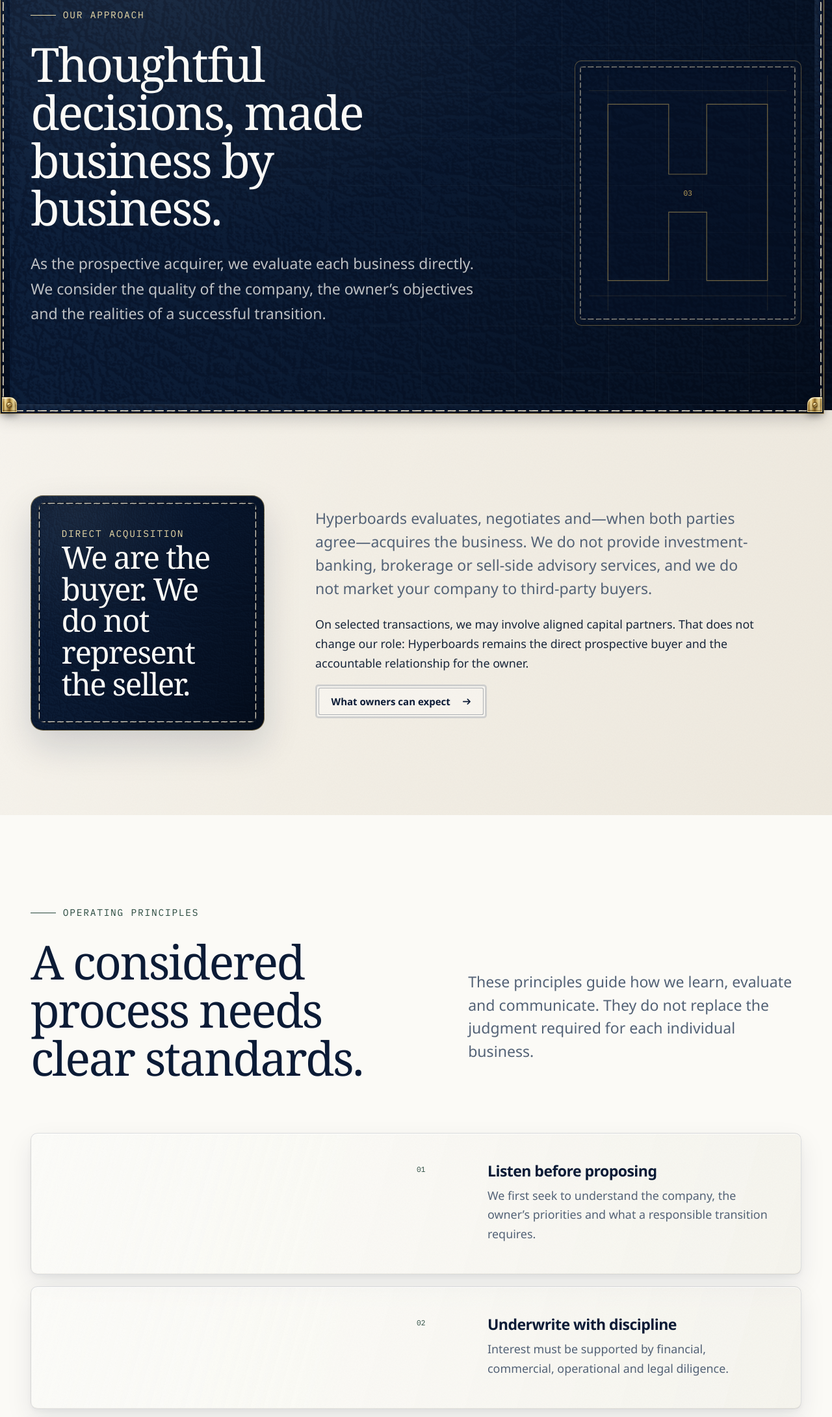
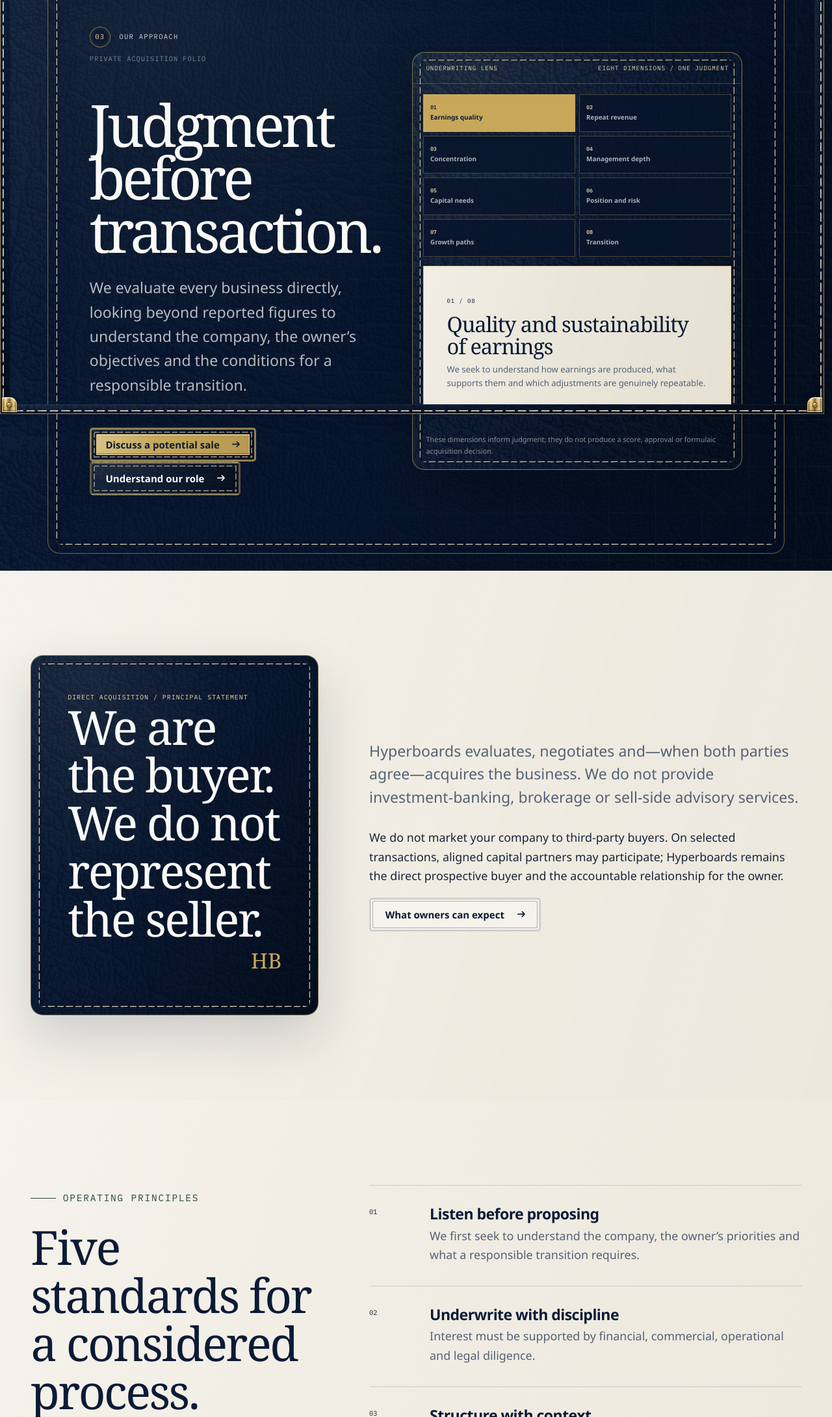
Before and after one commit to DM-ai-tools/Hyperboards, an Astro site: page /our-approach in a window 1280 px wide. Shown: the part 163-2343 px from the top of the page at 65% size. Built offline with nearby package versions, Linux system fonts and the light colour scheme; Astro itself is replaced by a stand-in of ours.

Commit message:
feat: build the interactive Underwriting Lens

```diff
--- /dev/null
+++ b/src/components/folios/UnderwritingLens.astro
@@ -0,0 +1,376 @@
+---
+const dimensions = [
+  {
+    key: 'earnings',
+    label: 'Quality and sustainability of earnings',
+    short: 'Earnings quality',
+    body: 'We seek to understand how earnings are produced, what supports them and which adjustments are genuinely repeatable.',
+  },
+  {
+    key: 'revenue',
+    label: 'Recurring and repeat revenue',
+    short: 'Repeat revenue',
+    body: 'Repeat use, contracted relationships and recurring demand can make performance more understandable and durable.',
+  },
+  {
+    key: 'concentration',
+    label: 'Customer and supplier concentration',
+    short: 'Concentration',
+    body: 'We examine how much performance depends on individual customers, vendors and other critical commercial relationships.',
+  },
+  {
+    key: 'management',
+    label: 'Management depth and owner dependence',
+    short: 'Management depth',
+    body: 'A responsible transition requires a clear view of leadership capacity, operating knowledge and dependence on the current owner.',
+  },
+  {
+    key: 'capital',
+    label: 'Working-capital and capital-expenditure requirements',
+    short: 'Capital needs',
+    body: 'The cash and investment required to operate and grow the company must be understood in the context of normal performance.',
+  },
+  {
+    key: 'risk',
+    label: 'Competitive position and operational risks',
+    short: 'Position and risk',
+    body: 'We consider why customers choose the business, what could disrupt it and which operating risks require attention.',
+  },
+  {
+    key: 'growth',
+    label: 'Practical opportunities for future growth',
+    short: 'Growth paths',
+    body: 'Potential matters when it is grounded in the company’s capabilities, customer needs and practical ability to execute.',
+  },
+  {
+    key: 'transition',
+    label: 'The transition required after closing',
+    short: 'Transition',
+    body: 'The handover must account for relationships, knowledge, employees and the role the owner may or may not wish to retain.',
+  },
+] as const;
+---
+
+<div class="lens" data-underwriting-lens data-active="earnings">
+  <div class="lens__heading">
+    <span>Underwriting lens</span>
+    <span>Eight dimensions / one judgment</span>
+  </div>
+
+  <div class="lens__instrument">
+    <div class="lens__orbit" role="tablist" aria-label="Underwriting dimensions">
+      <div class="lens__rings" aria-hidden="true">
+        <span>Business</span>
+        <i></i>
+      </div>
+      {dimensions.map((dimension, index) => (
+        <button
+          type="button"
+          role="tab"
+          id={`lens-tab-${dimension.key}`}
+          aria-controls={`lens-panel-${dimension.key}`}
+          aria-selected={index === 0 ? 'true' : 'false'}
+          tabindex={index === 0 ? 0 : -1}
+          data-folio-option
+          data-value={dimension.key}
+          style={`--angle: ${index * 45}deg`}
+          title={dimension.label}
+        >
+          <span>0{index + 1}</span>
+          {dimension.short}
+        </button>
+      ))}
+    </div>
+
+    <div class="lens__panels">
+      {dimensions.map((dimension, index) => (
+        <article
+          role="tabpanel"
+          id={`lens-panel-${dimension.key}`}
+          aria-labelledby={`lens-tab-${dimension.key}`}
+          data-folio-panel
+          data-value={dimension.key}
+        >
+          <span>{String(index + 1).padStart(2, '0')} / 08</span>
+          <h2>{dimension.label}</h2>
+          <p>{dimension.body}</p>
+        </article>
+      ))}
+    </div>
+  </div>
+
+  <p class="lens__qualification">
+    These dimensions inform judgment; they do not produce a score, approval or formulaic acquisition decision.
+  </p>
+</div>
+
+<script>
+  import { initSingleSelect } from '../../scripts/folio-controls';
+
+  const dimensionOrder = ['earnings', 'revenue', 'concentration', 'management', 'capital', 'risk', 'growth', 'transition'];
+  document.querySelectorAll<HTMLElement>('[data-underwriting-lens]').forEach((root) => {
+    root.addEventListener('foliochange', (event) => {
+      const value = (event as CustomEvent<{ value: string }>).detail.value;
+      const index = Math.max(0, dimensionOrder.indexOf(value));
+      root.style.setProperty('--lens-rotation', `${index * 45}deg`);
+    });
+    initSingleSelect(root);
+  });
+</script>
+
+<style>
+  .lens {
+    --lens-rotation: 0deg;
+    position: relative;
+    overflow: hidden;
+    border: 1px solid rgba(199, 168, 91, 0.58);
+    border-radius: var(--radius-lg);
+    background-color: rgba(7, 20, 42, 0.72);
+    background-image: var(--texture-leather);
+    background-blend-mode: screen, normal, soft-light;
+    color: var(--color-white);
+    box-shadow:
+      inset 0 0 0 1px rgba(251, 250, 246, 0.05),
+      0 2rem 5rem rgba(0, 0, 0, 0.22);
+    container-type: inline-size;
+  }
+
+  .lens::before {
+    position: absolute;
+    inset: 0.55rem;
+    border-radius: calc(var(--radius-lg) - 0.25rem);
+    background: var(--stitch-frame-panel);
+    box-shadow: var(--stitch-channel-shadow);
+    content: '';
+    opacity: 0.8;
+    pointer-events: none;
+  }
+
+  .lens__heading {
+    position: relative;
+    z-index: 2;
+    display: flex;
+    justify-content: space-between;
+    padding: 1rem 1.25rem;
+    border-bottom: 1px solid rgba(199, 168, 91, 0.32);
+    color: var(--color-brass-light);
+    font-family: var(--font-mono);
+    font-size: 0.58rem;
+    letter-spacing: 0.1em;
+    text-transform: uppercase;
+  }
+
+  .lens__instrument {
+    position: relative;
+    z-index: 1;
+    padding: 1rem;
+  }
+
+  .lens__orbit {
+    position: relative;
+    width: min(100%, 35rem);
+    aspect-ratio: 1;
+    margin-inline: auto;
+  }
+
+  .lens__orbit::before,
+  .lens__orbit::after {
+    position: absolute;
+    top: 50%;
+    left: 50%;
+    border: 1px solid rgba(251, 250, 246, 0.11);
+    border-radius: 50%;
+    content: '';
+    transform: translate(-50%, -50%);
+    pointer-events: none;
+  }
+
+  .lens__orbit::before { width: 72%; aspect-ratio: 1; }
+  .lens__orbit::after { width: 48%; aspect-ratio: 1; }
+
+  .lens__rings {
+    position: absolute;
+    top: 50%;
+    left: 50%;
+    display: grid;
+    width: 25%;
+    aspect-ratio: 1;
+    place-items: center;
+    border: 1px solid rgba(199, 168, 91, 0.62);
+    border-radius: 50%;
+    background: rgba(7, 20, 42, 0.72);
+    box-shadow:
+      inset 0 0 0 0.55rem rgba(199, 168, 91, 0.06),
+      0 0 0 0.55rem rgba(7, 20, 42, 0.72),
+      0 0 0 0.62rem rgba(199, 168, 91, 0.28);
+    transform: translate(-50%, -50%);
+  }
+
+  .lens__rings span {
+    color: var(--color-white);
+    font-family: var(--font-display);
+    font-size: clamp(1rem, 3cqw, 1.7rem);
+  }
+
+  .lens__rings i {
+    position: absolute;
+    inset: -1.25rem;
+    border: 1px dashed rgba(199, 168, 91, 0.55);
+    border-radius: 50%;
+    transform: rotate(var(--lens-rotation));
+    transition: transform 280ms cubic-bezier(0.16, 1, 0.3, 1);
+  }
+
+  .lens__rings i::after {
+    position: absolute;
+    top: -0.28rem;
+    left: 50%;
+    width: 0.55rem;
+    aspect-ratio: 1;
+    background: var(--color-brass);
+    content: '';
+    transform: translateX(-50%) rotate(45deg);
+  }
+
+  .lens__orbit button {
+    position: absolute;
+    top: 50%;
+    left: 50%;
+    width: 8.25rem;
+    min-height: 3rem;
+    padding: 0.5rem 0.6rem;
+    border: 1px solid rgba(199, 168, 91, 0.32);
+    background: rgba(7, 20, 42, 0.82);
+    color: rgba(251, 250, 246, 0.68);
+    cursor: pointer;
+    font: 650 0.62rem/1.2 var(--font-sans);
+    text-align: left;
+    transform:
+      translate(-50%, -50%)
+      rotate(var(--angle))
+      translateY(-13.1rem)
+      rotate(calc(-1 * var(--angle)));
+    transition: color 220ms var(--ease-out), border-color 220ms var(--ease-out), background 220ms var(--ease-out);
+  }
+
+  .lens__orbit button span {
+    display: block;
+    margin-bottom: 0.25rem;
+    color: var(--color-brass-light);
+    font-family: var(--font-mono);
+    font-size: 0.5rem;
+  }
+
+  .lens__orbit button[aria-selected='true'] {
+    border-color: var(--color-brass);
+    background: var(--color-brass);
+    color: var(--color-midnight);
+    box-shadow: 0 0.8rem 1.8rem rgba(0, 0, 0, 0.2);
+  }
+
+  .lens__orbit button[aria-selected='true'] span {
+    color: var(--color-midnight);
+  }
+
+  .lens__orbit button:focus-visible {
+    outline: 2px solid var(--color-white);
+    outline-offset: 3px;
+  }
+
+  .lens__panels {
+    min-height: 10.8rem;
+    margin-top: 0.5rem;
+    border: 1px solid rgba(199, 168, 91, 0.48);
+    background-color: rgba(244, 239, 226, 0.97);
+    background-image: var(--texture-paper);
+    color: var(--color-midnight);
+  }
+
+  .lens__panels article {
+    padding: clamp(1.25rem, 4vw, 2.2rem);
+    animation: lens-note 260ms cubic-bezier(0.16, 1, 0.3, 1) both;
+  }
+
+  .lens__panels article[hidden] {
+    display: none;
+  }
+
+  .lens__panels span {
+    color: var(--color-brass-dark);
+    font-family: var(--font-mono);
+    font-size: 0.56rem;
+    letter-spacing: 0.1em;
+  }
+
+  .lens__panels h2 {
+    max-width: 24ch;
+    margin-block: 0.45rem 0.55rem;
+    font-size: var(--step-2);
+  }
+
+  .lens__panels p {
+    max-width: 43rem;
+    color: var(--color-slate);
+    font-size: 0.82rem;
+  }
+
+  .lens__qualification {
+    position: relative;
+    z-index: 1;
+    margin: 0;
+    padding: 0.85rem 1.25rem 1.2rem;
+    color: rgba(251, 250, 246, 0.52);
+    font-size: 0.68rem;
+  }
+
+  @keyframes lens-note {
+    from { opacity: 0; transform: translate3d(0.5rem, 0, 0); }
+    to { opacity: 1; transform: translate3d(0, 0, 0); }
+  }
+
+  @container (max-width: 39rem) {
+    .lens__orbit {
+      display: grid;
+      width: auto;
+      aspect-ratio: auto;
+      grid-template-columns: repeat(2, minmax(0, 1fr));
+      gap: 0.4rem;
+    }
+
+    .lens__orbit::before,
+    .lens__orbit::after,
+    .lens__rings {
+      display: none;
+    }
+
+    .lens__orbit button {
+      position: static;
+      width: auto;
+      min-height: 3.6rem;
+      transform: none;
+    }
+
+    .lens__panels {
+      margin-top: 0.9rem;
+    }
+  }
+
+  @container (max-width: 24rem) {
+    .lens__heading {
+      display: grid;
+      gap: 0.35rem;
+    }
+
+    .lens__orbit {
+      grid-template-columns: 1fr;
+    }
+  }
+
+  @media (prefers-reduced-motion: reduce) {
+    .lens__rings i,
+    .lens__panels article {
+      animation: none;
+      transition: none;
+    }
+  }
+</style>
--- a/src/pages/our-approach.astro
+++ b/src/pages/our-approach.astro
@@ -1,94 +1,71 @@
 ---
 import BaseLayout from '../layouts/BaseLayout.astro';
-import PageHero from '../components/PageHero.astro';
-import SectionIntro from '../components/SectionIntro.astro';
 import ButtonLink from '../components/ButtonLink.astro';
 import CtaBand from '../components/CtaBand.astro';
+import FolioShell from '../components/folios/FolioShell.astro';
+import UnderwritingLens from '../components/folios/UnderwritingLens.astro';
 
 const principles = [
-  {
-    number: '01',
-    title: 'Listen before proposing',
-    body: 'We first seek to understand the company, the owner’s priorities and what a responsible transition requires.',
-  },
-  {
-    number: '02',
-    title: 'Underwrite with discipline',
-    body: 'Interest must be supported by financial, commercial, operational and legal diligence.',
-  },
-  {
-    number: '03',
-    title: 'Structure with context',
-    body: 'Price, timing and transition terms should reflect the circumstances of the specific opportunity.',
-  },
-  {
-    number: '04',
-    title: 'Protect continuity',
-    body: 'Employees, customers, operating knowledge and critical relationships matter throughout a handover.',
-  },
-  {
-    number: '05',
-    title: 'Communicate clearly',
-    body: 'We aim to raise important questions early and keep expectations understandable at every stage.',
-  },
-];
-
-const underwritingLens = [
-  'Quality and sustainability of earnings',
-  'Recurring and repeat revenue',
-  'Customer and supplier concentration',
-  'Management depth and owner dependence',
-  'Working-capital and capital-expenditure requirements',
-  'Competitive position and operational risks',
-  'Practical opportunities for future growth',
-  'The transition required after closing',
-];
+  ['01', 'Listen before proposing', 'We first seek to understand the company, the owner’s priorities and what a responsible transition requires.'],
+  ['02', 'Underwrite with discipline', 'Interest must be supported by financial, commercial, operational and legal diligence.'],
+  ['03', 'Structure with context', 'Price, timing and transition terms should reflect the circumstances of the specific opportunity.'],
+  ['04', 'Protect continuity', 'Employees, customers, operating knowledge and critical relationships matter throughout a handover.'],
+  ['05', 'Communicate clearly', 'We aim to raise important questions early and keep expectations understandable at every stage.'],
+] as const;
 ---
 
 <BaseLayout
   title="Our Acquisition Approach | Hyperboards"
   description="Learn how Hyperboards acts as a direct buyer, evaluating businesses and working with owners from introduction through transition."
 >
-  <PageHero
+  <FolioShell
     eyebrow="Our approach"
-    title="Thoughtful decisions, made business by business."
-    intro="As the prospective acquirer, we evaluate each business directly. We consider the quality of the company, the owner’s objectives and the realities of a successful transition."
-    marker="03"
-  />
+    index="03"
+    title="Judgment before transaction."
+    intro="We evaluate every business directly, looking beyond reported figures to understand the company, the owner’s objectives and the conditions for a responsible transition."
+  >
+    <div slot="visual">
+      <UnderwritingLens />
+    </div>
+    <div slot="actions">
+      <ButtonLink href="/contact">Discuss a potential sale</ButtonLink>
+      <ButtonLink href="#buyer-role" variant="light">Understand our role</ButtonLink>
+    </div>
+  </FolioShell>
 
-  <section class="principal section section--paper">
-    <div class="principal__grid container-wide">
-      <div class="principal__statement" data-reveal>
-        <span>Direct acquisition</span>
+  <section class="buyer-role section section--paper" id="buyer-role">
+    <div class="buyer-role__layout container-wide">
+      <div class="buyer-role__inscription" data-reveal>
+        <span>Direct acquisition / principal statement</span>
         <h2>We are the buyer. We do not represent the seller.</h2>
+        <div aria-hidden="true">HB</div>
       </div>
-      <div class="principal__copy" data-reveal>
+      <div class="buyer-role__copy" data-reveal>
         <p class="lede">
-          Hyperboards evaluates, negotiates and—when both parties agree—acquires the business. We do not provide investment-banking, brokerage or sell-side advisory services, and we do not market your company to third-party buyers.
+          Hyperboards evaluates, negotiates and—when both parties agree—acquires the business. We do not provide investment-banking, brokerage or sell-side advisory services.
         </p>
         <p>
-          On selected transactions, we may involve aligned capital partners. That does not change our role: Hyperboards remains the direct prospective buyer and the accountable relationship for the owner.
+          We do not market your company to third-party buyers. On selected transactions, aligned capital partners may participate; Hyperboards remains the direct prospective buyer and the accountable relationship for the owner.
         </p>
         <ButtonLink href="/business-owners" variant="secondary">What owners can expect</ButtonLink>
       </div>
     </div>
   </section>
 
-  <section class="principles section">
-    <div class="container-wide">
-      <SectionIntro
-        eyebrow="Operating principles"
-        title="A considered process needs clear standards."
-        intro="These principles guide how we learn, evaluate and communicate. They do not replace the judgment required for each individual business."
-        align="split"
-      />
-      <ol class="principles__list">
-        {principles.map((principle) => (
+  <section class="field-memos section">
+    <div class="field-memos__layout container-wide">
+      <header data-reveal>
+        <p class="eyebrow">Operating principles</p>
+        <h2>Five standards for a considered process.</h2>
+        <p>They guide how we learn, evaluate and communicate without replacing business-specific judgment.</p>
+      </header>
+      <ol class="field-memos__stack">
+        {principles.map(([number, title, body]) => (
           <li data-reveal>
-            <span>{principle.number}</span>
+            <span>{number}</span>
             <div>
-              <h3>{principle.title}</h3>
-              <p>{principle.body}</p>
+              <h3>{title}</h3>
+              <p>{body}</p>
             </div>
           </li>
         ))}
@@ -96,33 +73,13 @@
     </div>
   </section>
 
-  <section class="lens section section--navy">
-    <div class="lens__grid container-wide">
-      <div class="lens__intro" data-reveal>
-        <p class="eyebrow">Our underwriting lens</p>
-        <h2>We look beyond the income statement.</h2>
-        <p>
-          Financial performance matters, but so do the relationships, operating systems and risks behind it. Our review is designed to understand both.
-        </p>
-      </div>
-      <ul>
-        {underwritingLens.map((item, index) => (
-          <li data-reveal>
-            <span>{String(index + 1).padStart(2, '0')}</span>
-            {item}
-          </li>
-        ))}
-      </ul>
-    </div>
-  </section>
-
-  <section class="conditional section">
-    <div class="conditional__inner container" data-reveal>
-      <div aria-hidden="true">∴</div>
+  <section class="conditional-note section section--navy">
+    <div class="conditional-note__sheet container" data-reveal>
+      <div class="conditional-note__symbol" aria-hidden="true">∴</div>
       <div>
         <p class="eyebrow">Important context</p>
         <h2>Every acquisition remains conditional.</h2>
-        <p class="lede">
+        <p>
           Any indication of interest is subject to satisfactory diligence, required approvals, agreed financing where applicable and definitive legal documentation. Published criteria are guidelines, not offers or commitments.
         </p>
       </div>
@@ -138,179 +95,200 @@
 </BaseLayout>
 
 <style>
-  .principal__grid,
-  .lens__grid {
+  .buyer-role__layout,
+  .field-memos__layout {
     display: grid;
     gap: var(--space-xl);
   }
 
-  .principal__statement {
+  .buyer-role__inscription {
     position: relative;
-    min-height: 22rem;
+    min-height: 25rem;
     display: flex;
+    overflow: hidden;
     flex-direction: column;
     justify-content: space-between;
-    padding: var(--space-lg);
-    overflow: hidden;
+    padding: clamp(1.5rem, 5vw, 3.5rem);
     border: 1px solid rgba(199, 168, 91, 0.52);
     border-radius: var(--radius-lg);
     background-color: var(--color-midnight);
     background-image: var(--texture-leather);
-    box-shadow: var(--deboss-shadow), 0 1.5rem 3.5rem rgba(11, 27, 54, 0.16);
+    background-blend-mode: screen, normal, soft-light;
+    color: var(--color-white);
+    box-shadow: 0 2rem 5rem rgba(11, 27, 54, 0.17);
   }
 
-  .principal__statement::after {
+  .buyer-role__inscription::after {
     position: absolute;
     inset: 0.62rem;
-    border: 0;
     border-radius: calc(var(--radius-lg) - 0.3rem);
     background: var(--stitch-frame-panel);
     box-shadow: var(--stitch-channel-shadow);
     content: '';
-    opacity: 0.92;
+    opacity: 0.88;
     pointer-events: none;
   }
 
-  .principal__statement > * {
+  .buyer-role__inscription > * {
     position: relative;
     z-index: 1;
   }
 
-  .principal__statement span {
+  .buyer-role__inscription > span {
     color: var(--color-brass-light);
     font-family: var(--font-mono);
-    font-size: var(--step--1);
-    letter-spacing: 0.12em;
+    font-size: 0.62rem;
+    letter-spacing: 0.1em;
     text-transform: uppercase;
   }
 
-  .principal__statement h2 {
-    max-width: 9ch;
-    margin: 0;
+  .buyer-role__inscription h2 {
+    max-width: 10ch;
+    margin: auto 0;
     color: var(--color-white);
-    font-size: var(--step-3);
+    font-size: var(--step-4);
   }
 
-  .principal__copy {
-    align-self: center;
-    max-width: 43rem;
+  .buyer-role__inscription > div {
+    align-self: end;
+    color: var(--color-brass);
+    font-family: var(--font-display);
+    font-size: var(--step-2);
   }
 
-  .principal__copy .button {
+  .buyer-role__copy {
+    align-self: center;
+    max-width: 45rem;
+  }
+
+  .buyer-role__copy > p + p {
     margin-top: var(--space-md);
   }
 
-  .principles__list {
-    display: grid;
+  .buyer-role__copy .button {
+    margin-top: var(--space-lg);
+  }
+
+  .field-memos {
+    background-color: var(--color-paper);
+    background-image: var(--texture-paper);
+  }
+
+  .field-memos header {
+    align-self: start;
+  }
+
+  .field-memos header h2 {
+    max-width: 12ch;
+  }
+
+  .field-memos header > p:last-child {
+    max-width: 38rem;
+    margin-top: var(--space-md);
+    color: var(--color-slate);
+  }
+
+  .field-memos__stack {
     padding: 0;
+    border-top: 1px solid var(--color-border);
     margin: 0;
-    gap: var(--space-sm);
+    counter-reset: memo;
     list-style: none;
   }
 
-  .principles__list li {
+  .field-memos__stack li {
+    position: relative;
     display: grid;
-    grid-template-columns: 3.25rem 1fr;
+    grid-template-columns: 4rem minmax(0, 1fr);
     gap: var(--space-md);
-    padding: var(--space-lg);
-    border: 1px solid rgba(11, 27, 54, 0.13);
-    border-radius: var(--radius-md);
-    background-color: rgba(251, 250, 246, 0.66);
-    background-image: var(--texture-paper);
-    box-shadow: var(--paper-tile-shadow);
+    padding: clamp(1.25rem, 3vw, 2rem) 0;
+    border-bottom: 1px solid var(--color-border);
   }
 
-  .principles__list li > span,
-  .lens li span {
-    color: var(--color-forest);
-    font-family: var(--font-mono);
-    font-size: 0.7rem;
+  .field-memos__stack li::after {
+    position: absolute;
+    right: 0;
+    bottom: 0;
+    width: 28%;
+    height: 1px;
+    background: var(--color-brass);
+    content: '';
+    opacity: 0;
+    transform: scaleX(0);
+    transform-origin: right;
+    transition: opacity 220ms var(--ease-out), transform 260ms var(--ease-out);
   }
 
-  .principles__list h3 {
-    margin-bottom: 0.7rem;
+  .field-memos__stack li:hover::after,
+  .field-memos__stack li:focus-within::after {
+    opacity: 1;
+    transform: scaleX(1);
+  }
+
+  .field-memos__stack span {
+    color: var(--color-brass-dark);
+    font-family: var(--font-mono);
+    font-size: 0.65rem;
+  }
+
+  .field-memos__stack h3 {
+    margin-bottom: 0.45rem;
     font-family: var(--font-sans);
     font-size: var(--step-1);
-    font-weight: 700;
+    font-weight: 720;
     letter-spacing: -0.025em;
   }
 
-  .principles__list p {
-    max-width: 41rem;
+  .field-memos__stack p {
+    max-width: 42rem;
     color: var(--color-slate);
   }
 
-  .lens__intro h2 {
-    max-width: 10ch;
-  }
-
-  .lens__intro > p:last-child {
-    max-width: 38rem;
-  }
-
-  .lens ul {
-    display: grid;
-    padding: 0;
-    border-top: 1px solid var(--color-border-dark);
-    margin: 0;
-    list-style: none;
-  }
-
-  .lens li {
-    display: grid;
-    grid-template-columns: 3rem 1fr;
-    gap: var(--space-sm);
-    padding-block: var(--space-sm);
-    border-bottom: 1px solid var(--color-border-dark);
-    color: var(--color-white);
-  }
-
-  .lens li span {
-    color: var(--color-brass);
-  }
-
-  .conditional__inner {
+  .conditional-note__sheet {
     display: grid;
     gap: var(--space-lg);
     align-items: start;
+    padding: clamp(1.5rem, 4vw, 3.2rem);
+    border: 1px solid rgba(199, 168, 91, 0.46);
+    background: rgba(7, 20, 42, 0.42);
+    box-shadow: var(--deboss-shadow);
   }
 
-  .conditional__inner > div:first-child {
+  .conditional-note__symbol {
     color: var(--color-brass);
     font-family: var(--font-display);
     font-size: var(--step-5);
-    line-height: 0.7;
+    line-height: 0.75;
   }
 
-  .conditional h2 {
+  .conditional-note h2 {
     max-width: 14ch;
     font-size: var(--step-3);
   }
 
-  @media (min-width: 48rem) {
-    .conditional__inner {
+  .conditional-note p:last-child {
+    max-width: 54rem;
+  }
+
+  @media (min-width: 64rem) {
+    .buyer-role__layout,
+    .field-memos__layout {
+      grid-template-columns: minmax(20rem, 0.8fr) minmax(32rem, 1.2fr);
+    }
+
+    .field-memos header {
+      position: sticky;
+      top: 8rem;
+    }
+
+    .conditional-note__sheet {
       grid-template-columns: auto 1fr;
     }
   }
 
-  @media (min-width: 64rem) {
-    .principal__grid {
-      grid-template-columns: minmax(18rem, 0.65fr) minmax(28rem, 1.35fr);
-    }
-
-    .principles__list li {
-      grid-template-columns: 5rem minmax(0, 1fr);
-      padding-left: 50%;
-    }
-
-    .lens__grid {
-      grid-template-columns: minmax(0, 0.9fr) minmax(30rem, 1.1fr);
-    }
-
-    .lens__intro {
-      position: sticky;
-      top: 8rem;
-      align-self: start;
+  @media (prefers-reduced-motion: reduce) {
+    .field-memos__stack li::after {
+      transition: none;
     }
   }
 </style>
```
Also changed, not shown: tests/functional-folios.test.mjs (+21 -0 lines).
